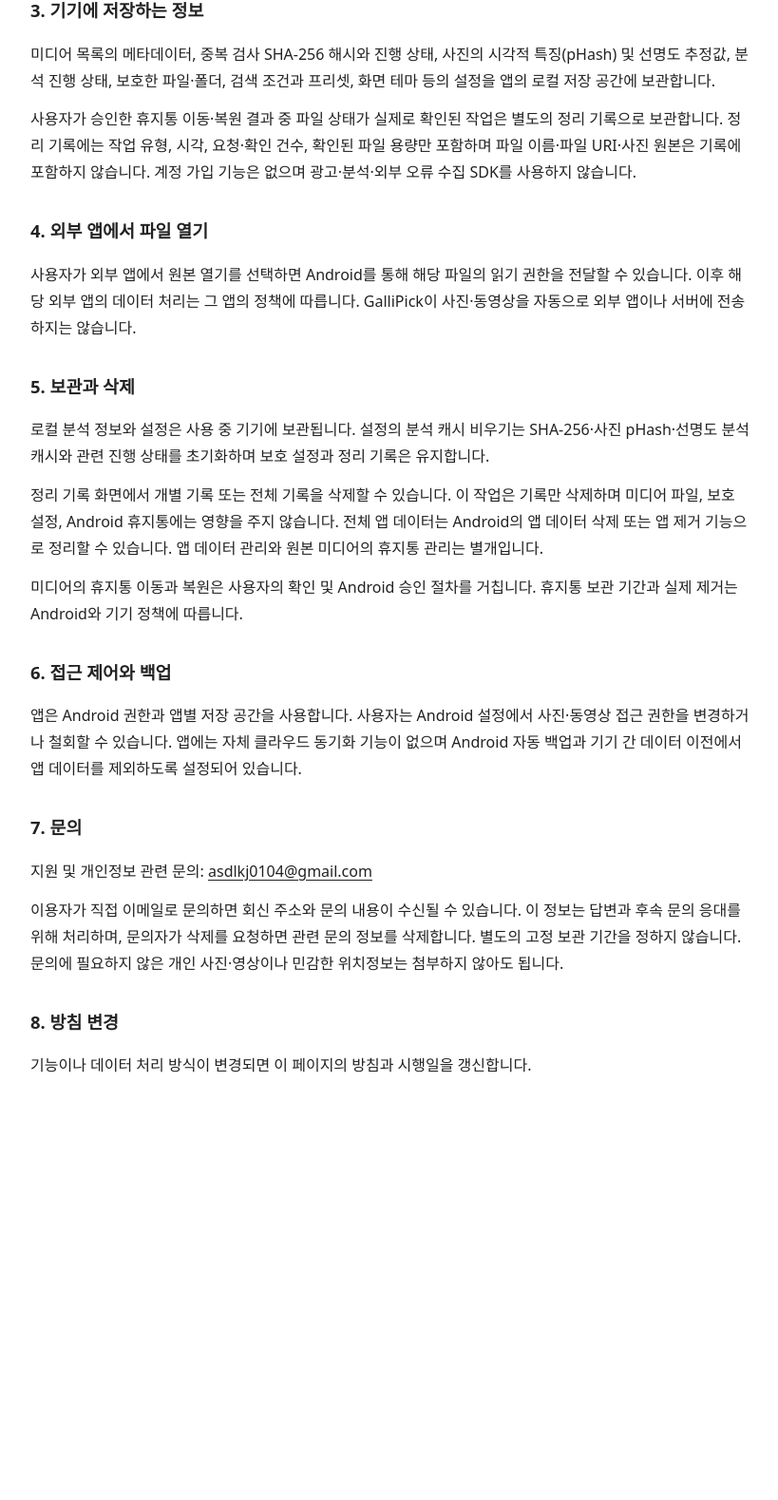
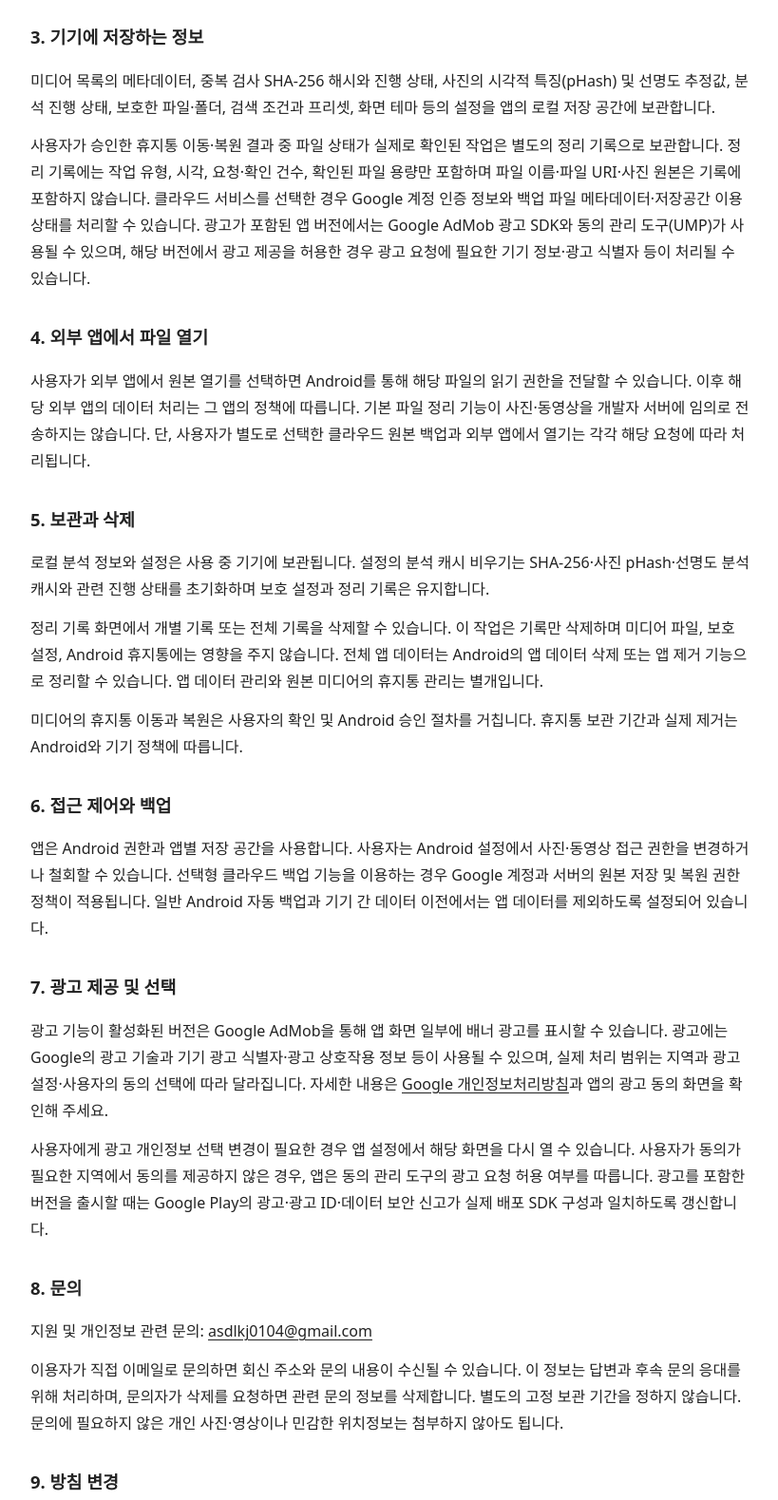
Before and after one commit to hebi10/GalliPick, a plain HTML site: page docs/privacy.html in a window 1280 px wide. Shown: the part 690-2269 px from the top of the page at 95% size, without its empty margins (228-1047 px from the left). Before the commit the page ends 1886 px from the top, so only its background shows below. Drawn offline with Linux system fonts and the light colour scheme.

Commit message:
GP-ADS-01: update GalliPick privacy draft for optional cloud and consent-gated ads

```diff
--- a/docs/privacy.html
+++ b/docs/privacy.html
@@ -20,10 +20,10 @@
 <body>
   <main>
     <h1>GalliPick 개인정보처리방침</h1>
-    <p class="meta">시행일: 2026년 11월 8일<br>개발자: hebi<br>대상 앱: GalliPick (com.hebi.gallipick)</p>
+    <p class="meta">시행일: 2026년 11월 16일<br>개발자: hebi<br>대상 앱: GalliPick (com.hebi.gallipick)</p>
 
     <h2>1. 처리 목적과 범위</h2>
-    <p>GalliPick은 사용자가 접근을 허용한 기기의 사진과 동영상을 조회하고 검색, 정렬, 미리보기, 중복 검사, 휴지통 이동 및 복원 요청을 제공하는 앱입니다. 이러한 기능은 기기 안에서 처리하며 사진·동영상이나 분석 결과를 개발자 서버로 자동 전송하는 기능을 제공하지 않습니다.</p>
+    <p>GalliPick은 사용자가 접근을 허용한 기기의 사진과 동영상을 조회하고 검색, 정렬, 미리보기, 중복 검사, 휴지통 이동 및 복원 요청을 제공하는 앱입니다. 파일 정리·중복 분석 등 기본 기능은 기기 안에서 처리합니다. 사용자가 별도로 클라우드 백업에 동의하면 선택한 사진·동영상 원본과 촬영 정보가 Google Firebase 서비스를 통해 계정별로 보관될 수 있습니다. 클라우드 백업은 자동으로 활성화되지 않으며, 사용자가 폴더와 실행 조건을 선택합니다.</p>
 
     <h2>2. 기기에서 접근·처리하는 정보</h2>
     <p>기능 제공을 위해 허용된 사진·동영상의 내용과 파일 이름, 폴더, 파일 크기, 날짜, 해상도, 영상 길이, 즐겨찾기·휴지통 상태 등의 정보를 처리합니다.</p>
@@ -32,10 +32,10 @@
 
     <h2>3. 기기에 저장하는 정보</h2>
     <p>미디어 목록의 메타데이터, 중복 검사 SHA-256 해시와 진행 상태, 사진의 시각적 특징(pHash) 및 선명도 추정값, 분석 진행 상태, 보호한 파일·폴더, 검색 조건과 프리셋, 화면 테마 등의 설정을 앱의 로컬 저장 공간에 보관합니다.</p>
-    <p>사용자가 승인한 휴지통 이동·복원 결과 중 파일 상태가 실제로 확인된 작업은 별도의 정리 기록으로 보관합니다. 정리 기록에는 작업 유형, 시각, 요청·확인 건수, 확인된 파일 용량만 포함하며 파일 이름·파일 URI·사진 원본은 기록에 포함하지 않습니다. 계정 가입 기능은 없으며 광고·분석·외부 오류 수집 SDK를 사용하지 않습니다.</p>
+    <p>사용자가 승인한 휴지통 이동·복원 결과 중 파일 상태가 실제로 확인된 작업은 별도의 정리 기록으로 보관합니다. 정리 기록에는 작업 유형, 시각, 요청·확인 건수, 확인된 파일 용량만 포함하며 파일 이름·파일 URI·사진 원본은 기록에 포함하지 않습니다. 클라우드 서비스를 선택한 경우 Google 계정 인증 정보와 백업 파일 메타데이터·저장공간 이용 상태를 처리할 수 있습니다. 광고가 포함된 앱 버전에서는 Google AdMob 광고 SDK와 동의 관리 도구(UMP)가 사용될 수 있으며, 해당 버전에서 광고 제공을 허용한 경우 광고 요청에 필요한 기기 정보·광고 식별자 등이 처리될 수 있습니다.</p>
 
     <h2>4. 외부 앱에서 파일 열기</h2>
-    <p>사용자가 외부 앱에서 원본 열기를 선택하면 Android를 통해 해당 파일의 읽기 권한을 전달할 수 있습니다. 이후 해당 외부 앱의 데이터 처리는 그 앱의 정책에 따릅니다. GalliPick이 사진·동영상을 자동으로 외부 앱이나 서버에 전송하지는 않습니다.</p>
+    <p>사용자가 외부 앱에서 원본 열기를 선택하면 Android를 통해 해당 파일의 읽기 권한을 전달할 수 있습니다. 이후 해당 외부 앱의 데이터 처리는 그 앱의 정책에 따릅니다. 기본 파일 정리 기능이 사진·동영상을 개발자 서버에 임의로 전송하지는 않습니다. 단, 사용자가 별도로 선택한 클라우드 원본 백업과 외부 앱에서 열기는 각각 해당 요청에 따라 처리됩니다.</p>
 
     <h2>5. 보관과 삭제</h2>
     <p>로컬 분석 정보와 설정은 사용 중 기기에 보관됩니다. 설정의 분석 캐시 비우기는 SHA-256·사진 pHash·선명도 분석 캐시와 관련 진행 상태를 초기화하며 보호 설정과 정리 기록은 유지합니다.</p>
@@ -43,13 +43,17 @@
     <p>미디어의 휴지통 이동과 복원은 사용자의 확인 및 Android 승인 절차를 거칩니다. 휴지통 보관 기간과 실제 제거는 Android와 기기 정책에 따릅니다.</p>
 
     <h2>6. 접근 제어와 백업</h2>
-    <p>앱은 Android 권한과 앱별 저장 공간을 사용합니다. 사용자는 Android 설정에서 사진·동영상 접근 권한을 변경하거나 철회할 수 있습니다. 앱에는 자체 클라우드 동기화 기능이 없으며 Android 자동 백업과 기기 간 데이터 이전에서 앱 데이터를 제외하도록 설정되어 있습니다.</p>
+    <p>앱은 Android 권한과 앱별 저장 공간을 사용합니다. 사용자는 Android 설정에서 사진·동영상 접근 권한을 변경하거나 철회할 수 있습니다. 선택형 클라우드 백업 기능을 이용하는 경우 Google 계정과 서버의 원본 저장 및 복원 권한 정책이 적용됩니다. 일반 Android 자동 백업과 기기 간 데이터 이전에서는 앱 데이터를 제외하도록 설정되어 있습니다.</p>
 
-    <h2>7. 문의</h2>
+    <h2>7. 광고 제공 및 선택</h2>
+    <p>광고 기능이 활성화된 버전은 Google AdMob을 통해 앱 화면 일부에 배너 광고를 표시할 수 있습니다. 광고에는 Google의 광고 기술과 기기 광고 식별자·광고 상호작용 정보 등이 사용될 수 있으며, 실제 처리 범위는 지역과 광고 설정·사용자의 동의 선택에 따라 달라집니다. 자세한 내용은 <a href="https://policies.google.com/privacy">Google 개인정보처리방침</a>과 앱의 광고 동의 화면을 확인해 주세요.</p>
+    <p>사용자에게 광고 개인정보 선택 변경이 필요한 경우 앱 설정에서 해당 화면을 다시 열 수 있습니다. 사용자가 동의가 필요한 지역에서 동의를 제공하지 않은 경우, 앱은 동의 관리 도구의 광고 요청 허용 여부를 따릅니다. 광고를 포함한 버전을 출시할 때는 Google Play의 광고·광고 ID·데이터 보안 신고가 실제 배포 SDK 구성과 일치하도록 갱신합니다.</p>
+
+    <h2>8. 문의</h2>
     <p>지원 및 개인정보 관련 문의: <a href="mailto:asdlkj0104@gmail.com">asdlkj0104@gmail.com</a></p>
     <p>이용자가 직접 이메일로 문의하면 회신 주소와 문의 내용이 수신될 수 있습니다. 이 정보는 답변과 후속 문의 응대를 위해 처리하며, 문의자가 삭제를 요청하면 관련 문의 정보를 삭제합니다. 별도의 고정 보관 기간을 정하지 않습니다. 문의에 필요하지 않은 개인 사진·영상이나 민감한 위치정보는 첨부하지 않아도 됩니다.</p>
 
-    <h2>8. 방침 변경</h2>
+    <h2>9. 방침 변경</h2>
     <p>기능이나 데이터 처리 방식이 변경되면 이 페이지의 방침과 시행일을 갱신합니다.</p>
   </main>
 </body>
```
